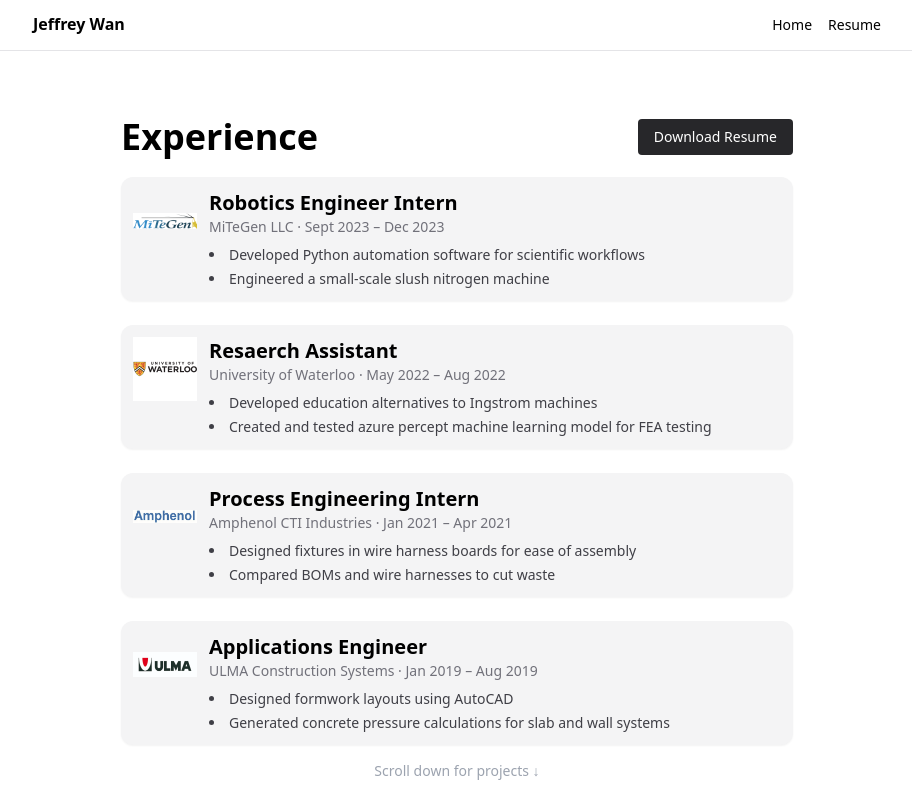
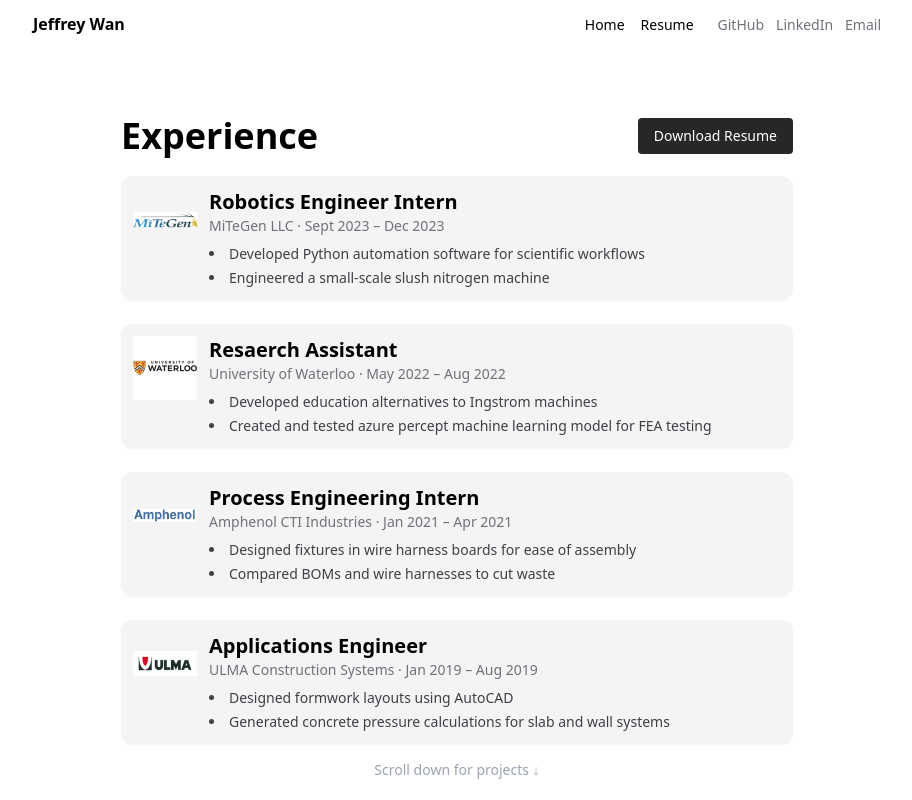
Before and after one commit to jdmwan/personal-website, a Next.js app in the folder my-site/: page /resume in a window 1280 px wide. Shown: the top 800 px of the page, without its empty margins (183-1095 px from the left). Built offline with nearby package versions, Linux system fonts and the light colour scheme.

Commit message:
added skills, fixed some typos

```diff
--- a/my-site/src/app/page.tsx
+++ b/my-site/src/app/page.tsx
@@ -17,12 +17,12 @@
     description: "Robotics engineering creating automation scripts for cryo cooling",
   },
   {
-    title: "Resaerch Assistant",
+    title: "Research Assistant",
     company: "University of Waterloo",
     date: "May 2022 – Aug 2022",
     logoSrc: "/logos/waterloo.png",
     bullets: [
-      "Developed education alternatives to Ingstrom machines",
+      "Developed education alternatives to Instron machines",
       "Created and tested azure percept machine learning model for FEA testing",
     ],
     description: "Combining FEA and machine learning into one",
@@ -76,7 +76,8 @@
           <p>
           An engineer who believes life’s too boring without solving big problems.
           </p>
-          <p className="text-sm text-gray-400 animate-bounce mt-8">Scroll down to learn more ↓</p>
+          {/* check if i want it  */}
+          {/* <p className="text-sm text-gray-400 animate-bounce mt-8">Scroll down to learn more ↓</p> */}
         </div>
       </ScrollSection>
       <ScrollSection>
@@ -87,6 +88,15 @@
             For me, solving big problems isn’t just work—it’s what keeps life interesting.
           </p>
         </div>
+      </ScrollSection>
+      <ScrollSection>
+        <div className="space-y-4">
+          <h2 className="text-3xl font-bold">Skills placeholder</h2>
+          <p>Programing Languages: Python, C++</p>
+          <p>Software Tools: ROS2, PX4, Isaac Sim, Pytorch, OpenCV</p>
+          <p>Mechanical Skills: SolidWorks, AutoCAD, ANSYS FLUENT, ABAQUS</p>
+        </div>
+
       </ScrollSection>
       <ScrollSection>
         <div className="space-y-6">
--- a/my-site/src/components/Taskbar.tsx
+++ b/my-site/src/components/Taskbar.tsx
@@ -4,15 +4,27 @@
 
 export default function Taskbar() {
   return (
-    <header className="sticky top-0 z-50 w-full bg-white/80 dark:bg-zinc-900/80 backdrop-blur border-b border-zinc-200 dark:border-zinc-800">
     <nav className="max-w-4xl mx-auto px-6 py-3 flex justify-between items-center">
   <span className="font-bold">Jeffrey Wan</span>
-        <ul className="flex gap-4 text-sm">
+
+  <div className="flex items-center gap-6 text-sm">
+    <ul className="flex gap-4">
       <li><Link href="/">Home</Link></li>
       <li><Link href="/resume">Resume</Link></li>
-          {/* <li><Link href="/projects">Projects</Link></li> */}
     </ul>
+
+    <div className="flex gap-3 text-zinc-500 dark:text-zinc-400">
+      <a href="https://github.com/yourusername" target="_blank" className="hover:text-black dark:hover:text-white">
+        GitHub
+      </a>
+      <a href="https://linkedin.com/in/yourusername" target="_blank" className="hover:text-black dark:hover:text-white">
+        LinkedIn
+      </a>
+      <a href="mailto:your@email.com" className="hover:text-black dark:hover:text-white">
+        Email
+      </a>
+    </div>
+  </div>
 </nav>
-    </header>
   );
 }
```
Also changed, not shown: 1 other file (tests, documents, lock files or other folders). Lines whose indentation alone changed are shown as unchanged.
